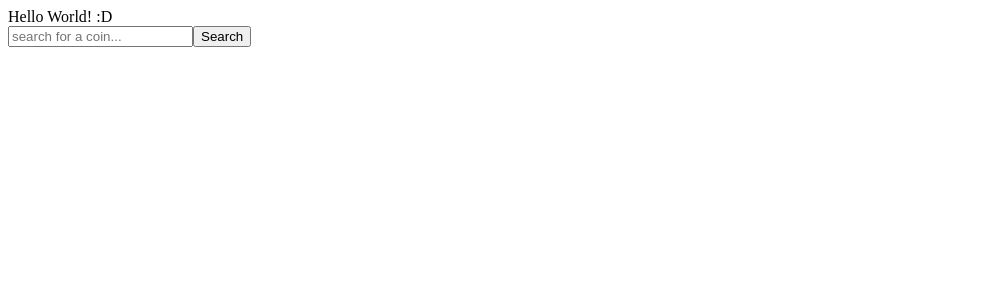
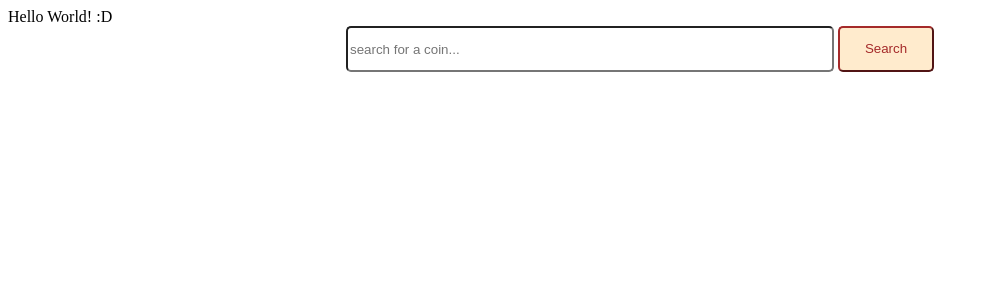
Before and after one commit to danchan020/cryptohub, a Next.js app: page / in a window 1280 px wide. Shown: the top 300 px of the page, without its empty margins (0-989 px from the left). Built offline with nearby package versions, Linux system fonts and the light colour scheme.

Commit message:
some styles

```diff
--- /dev/null
+++ b/components/SearchBar/Search.module.css
@@ -0,0 +1,21 @@
+.coin_search {
+    display: flex;
+    justify-content: center;
+}
+
+.coin_input {
+    height: 2.5rem;
+    width: 30rem;
+    border-radius: 5px;
+}
+
+.coin_button {
+    color: brown;
+    background-color: blanchedalmond;
+    display: inline-block;
+    margin-left: 4px;
+    height: 2.85rem;
+    width: 6rem;
+    border-color: brown;
+    border-radius: 5px;
+}
--- a/components/SearchBar/index.js
+++ b/components/SearchBar/index.js
@@ -1,10 +1,11 @@
+import styles from "./Search.module.css"
 
 export default function SearchBar() {
   return (
-    <div>
-        <input placeholder="search for a coin...">
+    <div className={styles.coin_search}>
+        <input className={styles.coin_input} placeholder="search for a coin...">
         </input>
-        <button>
+        <button className={styles.coin_button}>
             Search
         </button>
     </div>
```
